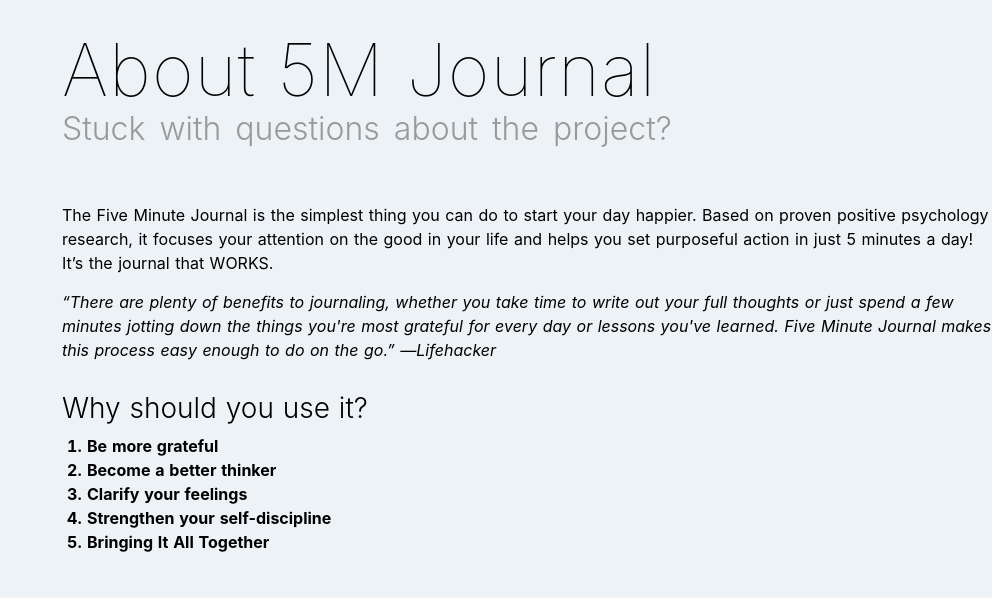
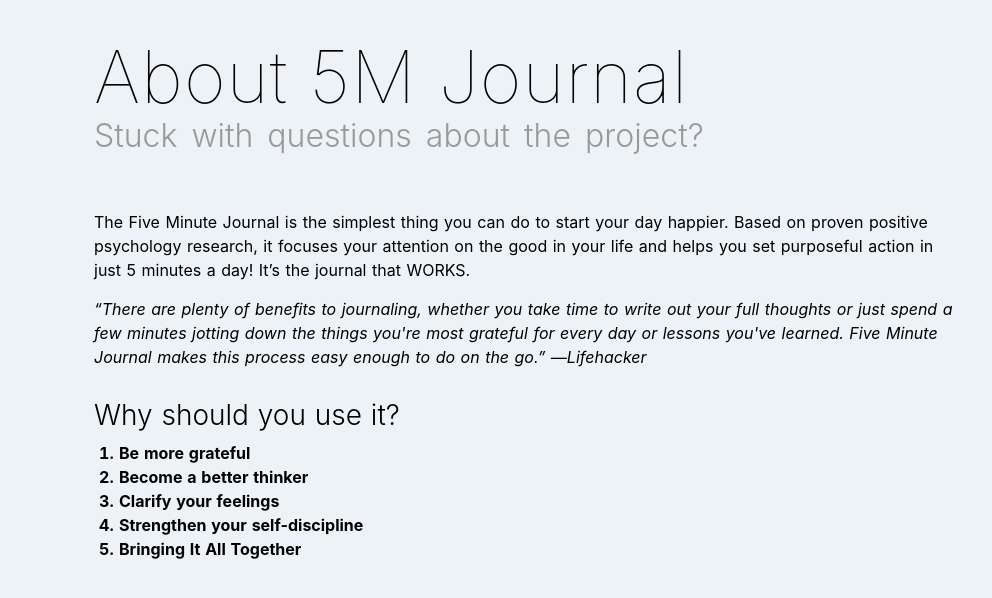
Before and after one commit to weichie/journal, a Nuxt app: page /about in a window 1280 px wide. Shown: the top 598 px of the page, without its empty margins (288-1280 px from the left). Built offline with nearby package versions, Linux system fonts and the light colour scheme.

Commit message:
General page layout updates (minimal)

```diff
--- a/assets/css/globals/_typography.scss
+++ b/assets/css/globals/_typography.scss
@@ -1,6 +1,6 @@
 
 .title {
-  padding: 35px 0;
+  padding: 10px 0 35px 0;
 
   h1 {
     font-family: 'Quicksand', 'Source Sans Pro', -apple-system, BlinkMacSystemFont, 'Segoe UI', Roboto, 'Helvetica Neue', Arial, sans-serif;
--- a/pages/about.vue
+++ b/pages/about.vue
@@ -1,5 +1,5 @@
 <template>
-  <div class="page regular-page">
+  <div class="page regular-page m-8">
     <div class="container">
       <div class="title">
         <h1>About 5M Journal</h1>
--- a/pages/archive.vue
+++ b/pages/archive.vue
@@ -1,17 +1,17 @@
 <template>
-  <div class="page">
+  <div class="page m-8">
     <div class="container">
       <div class="title">
         <h1>Archive ({{ journalCounter }})</h1>
         <h2>From {{ oldestJournal | dateFormat }} to {{ newestJournal | dateFormat }}</h2>
       </div>
 
-      <ul v-if="allJournals" class="journal-list">
+      <div v-if="allJournals" class="journal-wrapper">
         <journalItem
           v-for="(journal, key) in allJournals"
           :key="'journal-' + key"
           :item="journal" />
-      </ul>
+      </div>
     </div>
   </div>
 </template>
--- a/pages/index.vue
+++ b/pages/index.vue
@@ -1,5 +1,5 @@
 <template>
-  <div class="page m-4">
+  <div class="page m-8">
     <div class="container">
       <div class="title">
         <h1>Your daily 5M Journal</h1>
```
